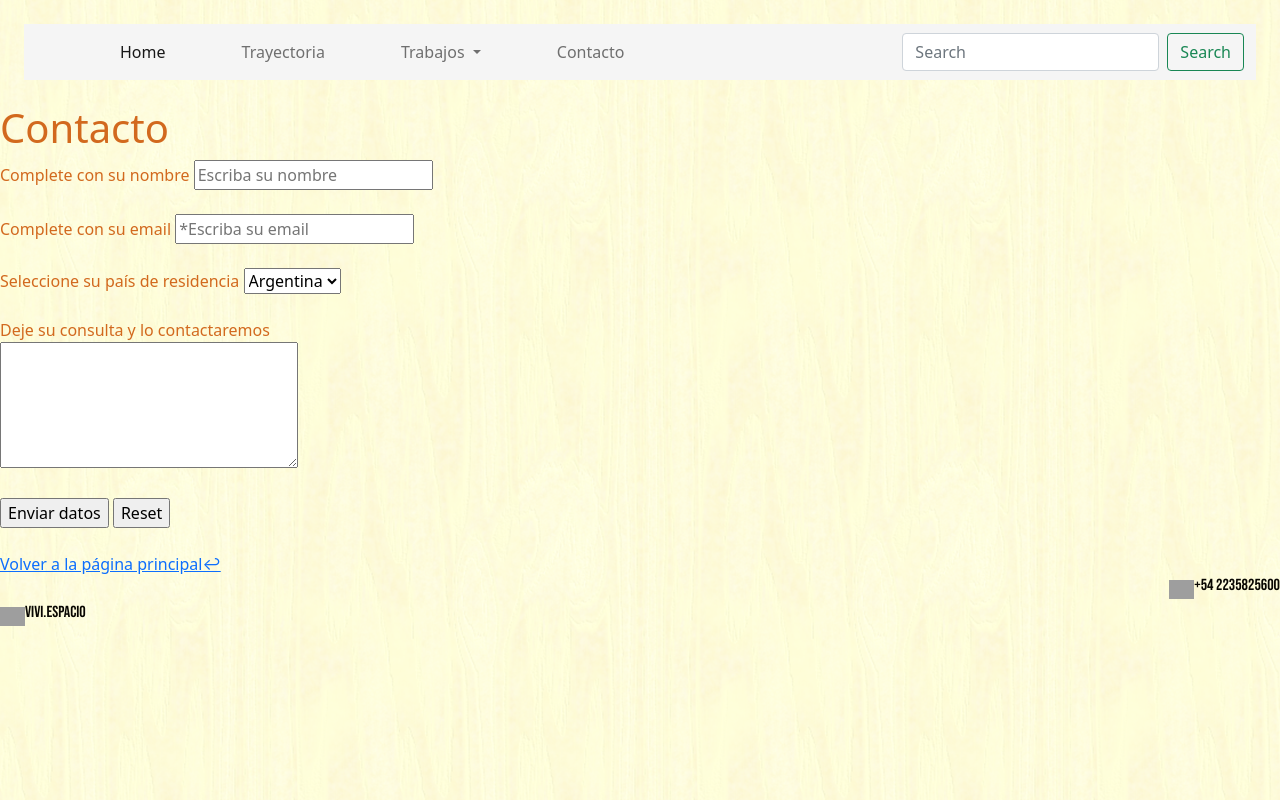
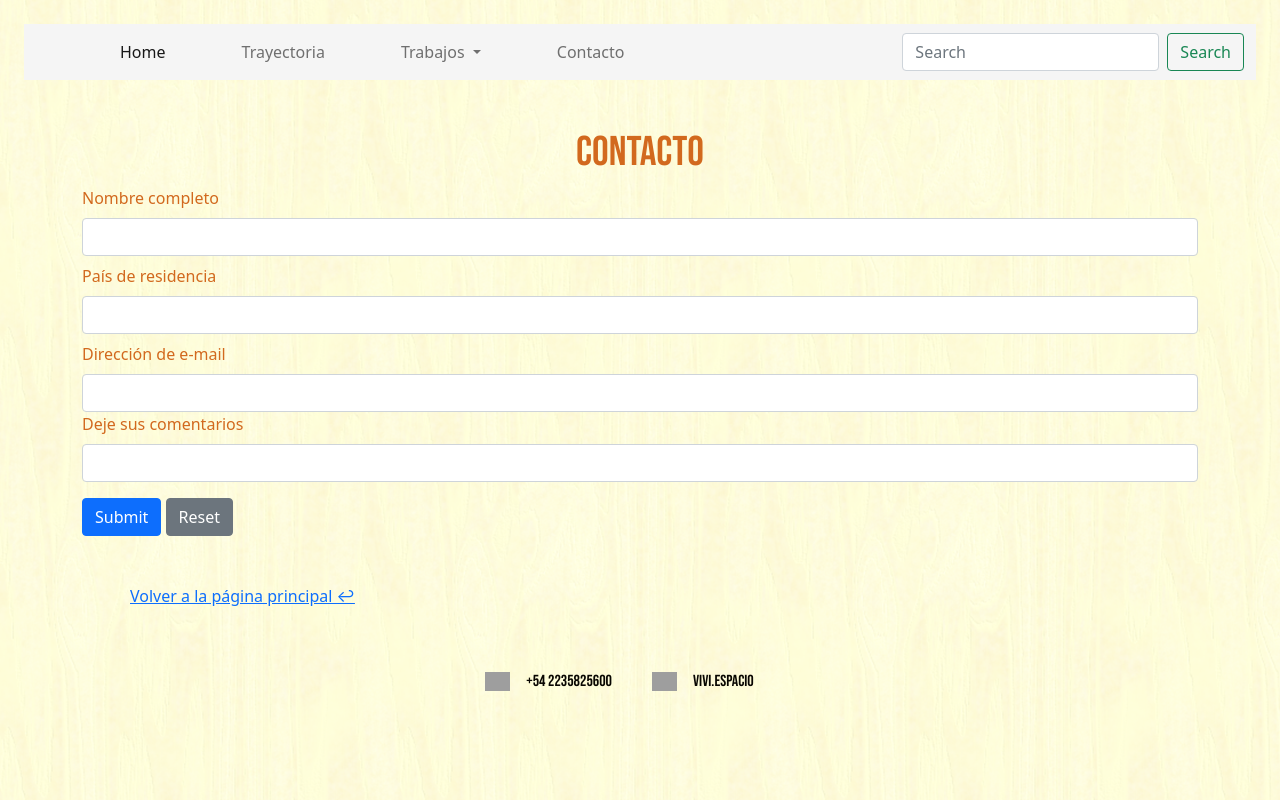
Before and after one commit to sophiemassola/Bootstrap, a plain HTML site: page contacto.html in a window 1280 px wide. Drawn offline with nearby package versions, Linux system fonts and the light colour scheme; grey boxes are pictures that could not be loaded; a web font is replaced by a local one.

Commit message:
con contacto

```diff
--- a/contacto.html
+++ b/contacto.html
@@ -38,7 +38,7 @@
                     </ul>
                   </li>
                   <li class="nav-item">
-                    <a class="nav-link" href="#">Contacto</a>
+                    <a class="nav-link" href="contacto.html">Contacto</a>
                   </li>
                 </ul>
                 <form class="d-flex">
@@ -49,60 +49,45 @@
             </div>
           </nav>
     </header>
-            <h1 class="contacto">
+    <main class="container">
+        <h1 class="frase1 text-center mt-5">
             Contacto
         </h1>
-            <section class="formulario">
-            <form action="#">
-                    <div>
-                        <label for="name">Complete con su nombre</label>
-                        <input type="text" name="name"
-                        placeholder="Escriba su nombre">
+        <form>
+            <div class="mb-3">
+                <label for="exampleInputEmail1" class="form-label">Nombre completo</label>
+                <input type="email" class="form-control mb-2" id="exampleInputEmail1" aria-describedby="emailHelp">
+                <label for="exampleInputEmail1" class="form-label">País de residencia</label>
+                <input type="email" class="form-control mb-2" id="exampleInputEmail1" aria-describedby="emailHelp">
+                <label for="exampleInputEmail1" class="form-label">Dirección de e-mail</label>
+                <input type="email" class="form-control" id="exampleInputEmail1" aria-describedby="emailHelp">
+                <label for="exampleInputEmail1" class="form-label">Deje sus comentarios</label>
+                <input type="email" class="form-control mb-2" id="exampleInputEmail1" aria-describedby="emailHelp">
             </div>
-                    <br>
-                    <div>
-                        <label for="email">Complete con su email</label>
-                        <input type="text" name="email" placeholder="*Escriba su email" required>
-                    </div>
-                    <br>
-                    <div>
-                        <label for="país">Seleccione su país de residencia</label>
-                        <select name="país" id="">
-                            <option value="Argentina">Argentina</option>
-                            <option value="Uruguay">Uruguay</option>
-                            <option value="Brasil">Brasil</option>
-                            <option value="Perú">Perú</option>
-                        </select>
-                    </div>
-                    <br>
-                    <div>
-                        <label for="Comentarios">Deje su consulta y lo contactaremos</label>
-                        <br>
-                        <textarea name="Comentarios" id="" cols="30" rows="5"></textarea>
-                    </div>
-                    <br>
-                    <div>
-                        <input type="submit" value="Enviar datos">
-                        <input type="Reset" value="Reset">
-                    </div>
-                    <br>
+            <button type="submit" class="btn btn-primary">Submit</button>
+            <button type="reset" class="btn btn-secondary">Reset</button>
         </form>
+        <section class="volver m-5">
+            <a href="index.html">Volver a la página principal ↩</a>
         </section>
-        <div class="volver">
-            <a href="index.html">Volver a la página principal↩</a>
-        </div>
-        <footer class="wapp">
+    </main>
+    <footer class="container">
+        <div class="row">
+          <div class="wapp col-6">
             <img src="https://www.svgrepo.com/show/106976/whatsapp.svg"  alt="">
-            <h3>
+            <h3 class="m-3">
               +54 2235825600
             </h3>
-        </footer>
-        <footer class="insta">
+          </div>
+          <div class="insta col-6">
             <img src="https://upload.wikimedia.org/wikipedia/commons/6/65/Black_Instagram_icon.svg"  alt="">
-         <h3>
+            <h3 class="m-3">
               Vivi.espacio
             </h3>
+          </div>
+        </div>
       </footer>
-    </div>
+      <script src="https://cdn.jsdelivr.net/npm/@popperjs/core@2.10.2/dist/umd/popper.min.js" integrity="sha384-7+zCNj/IqJ95wo16oMtfsKbZ9ccEh31eOz1HGyDuCQ6wgnyJNSYdrPa03rtR1zdB" crossorigin="anonymous"></script>
+      <script src="https://cdn.jsdelivr.net/npm/bootstrap@5.1.3/dist/js/bootstrap.min.js" integrity="sha384-QJHtvGhmr9XOIpI6YVutG+2QOK9T+ZnN4kzFN1RtK3zEFEIsxhlmWl5/YESvpZ13" crossorigin="anonymous"></script>
 </body>
 </html>
```
Also changed, not shown: index.html (+0 -10 lines). Lines whose indentation alone changed are shown as unchanged.
